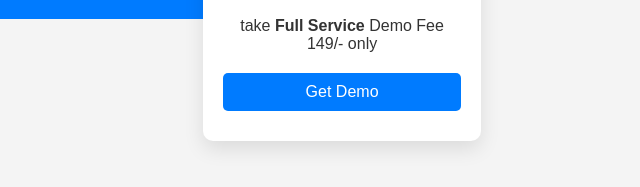
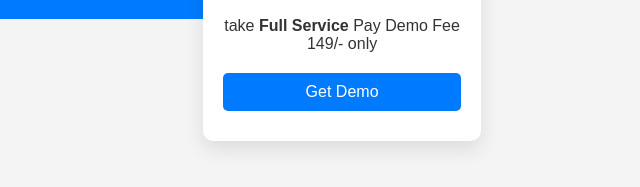
Before and after one commit to service-call-1100/call-demo-service, a plain HTML site: page main.html in a window 1280 px wide. Shown: the part 543-730 px from the top of the page, 0-640 px from the left. Drawn offline with Linux system fonts and the light colour scheme.

Commit message:
Update main.html

```diff
--- a/main.html
+++ b/main.html
@@ -31,7 +31,7 @@
         <div class="service-description">
             <h2>Live Call Services by Shivani</h2>
             <p>Click <strong>Get Demo</strong> Go to Whatsupp and Teligram  </p>
-            <p> take <strong>Full Service </strong>  Demo Fee 149/- only </p>
+            <p> take <strong>Full Service </strong> Pay Demo Fee 149/- only </p>
 
             <!-- Buttons for Pay Now and Messaging -->
             <div class="button-container">
```
